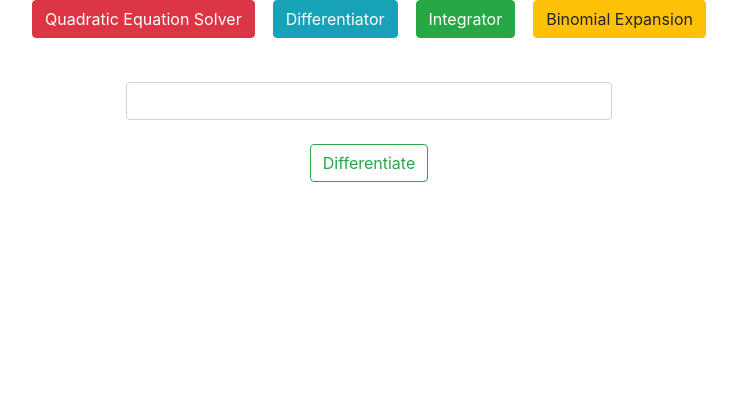
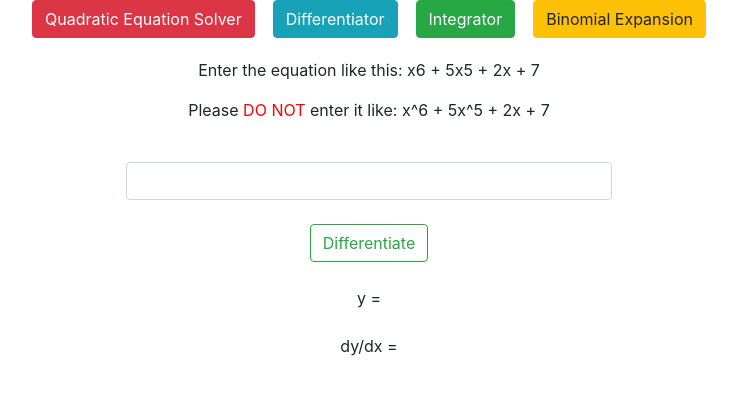
Before and after one commit to PSReyat/Swiss-Maths, an Angular app: page /differentiate in a window 1280 px wide. Shown: the top 394 px of the page, without its empty margins (271-1008 px from the left). Built offline with nearby package versions, Linux system fonts and the light colour scheme.

Commit message:
added instructions

```diff
--- a/src/app/Component/differentiate/differentiate.component.html
+++ b/src/app/Component/differentiate/differentiate.component.html
@@ -1,17 +1,21 @@
 <div class = "card-body" align = "center">
+    <p>Enter the equation like this: x6 + 5x5 + 2x + 7 </p>
+    <p>Please <font color = "red">DO NOT</font> enter it like: x^6 + 5x^5 + 2x + 7</p>
     <div class = "col-5">
-        <form (ngSubmit) = "differentiate(poly)" name = "equation">
+        <form (ngSubmit) = "differentiate(poly)">
             <br><input id = "equation" class = "form-control" name = "equation" [(ngModel)] = "poly"/><br>
-            <button class = "btn btn-outline-success">Differentiate</button>
+            <button class = "btn btn-outline-success" type="submit">Differentiate</button>
         </form>
     </div>
     <br>
     <div class = "col-5" align = "center">
         <p>
+            <label>y = </label>
             {{poly}}
         </p>
         <p>
-           {{differential}}
+           <label>dy/dx = </label>
+            {{differential}}
         </p>
     </div>
 </div>
--- a/src/app/Component/differentiate/differentiate.component.ts
+++ b/src/app/Component/differentiate/differentiate.component.ts
@@ -21,8 +21,6 @@ export class DifferentiateComponent implements OnInit {
   }
 
   differentiate(poly: string){
-    console.log("On top: " + this.differential);
-    this.differential = "";
     let x = 0;
     let xParse = "";
     let y = 0;
@@ -31,6 +29,8 @@ export class DifferentiateComponent implements OnInit {
     let term: string = "";
     let length: number = this.polynomial.getParsed().size;
     this.poly = "";
+    this.differential = "";
+    console.log("On top: " + this.differential);
 
     this.polynomial.parseEquation(poly);
 
@@ -106,6 +106,10 @@ export class DifferentiateComponent implements OnInit {
 
     console.log("Bottom: " + this.differential);
 
+    if(this.differential.endsWith(" + ")){
+      this.differential = this.differential.substring(0, this.differential.length - 3)
+    }
+
   }
 
 }
--- a/src/app/Component/quadratic/quadratic.component.html
+++ b/src/app/Component/quadratic/quadratic.component.html
@@ -7,6 +7,9 @@
 <body>
 
     <div class = "card-body" align = "center">
+        <p>If your equation is: x<sup>2</sup> - 5x + 6,</p>
+        <p>then a = 1, b = -5 and c = 6</p>
+        <p>So '1' in the 1<sup>st</sup> box, '-5' in the 2<sup>nd</sup> and '6' in the 3<sup>rd</sup></p>
         <div id = "inputs" class = "col-5">
             <form (ngSubmit) = "discriminant(a, b, c)">
                 <div class = "card-body">
```
